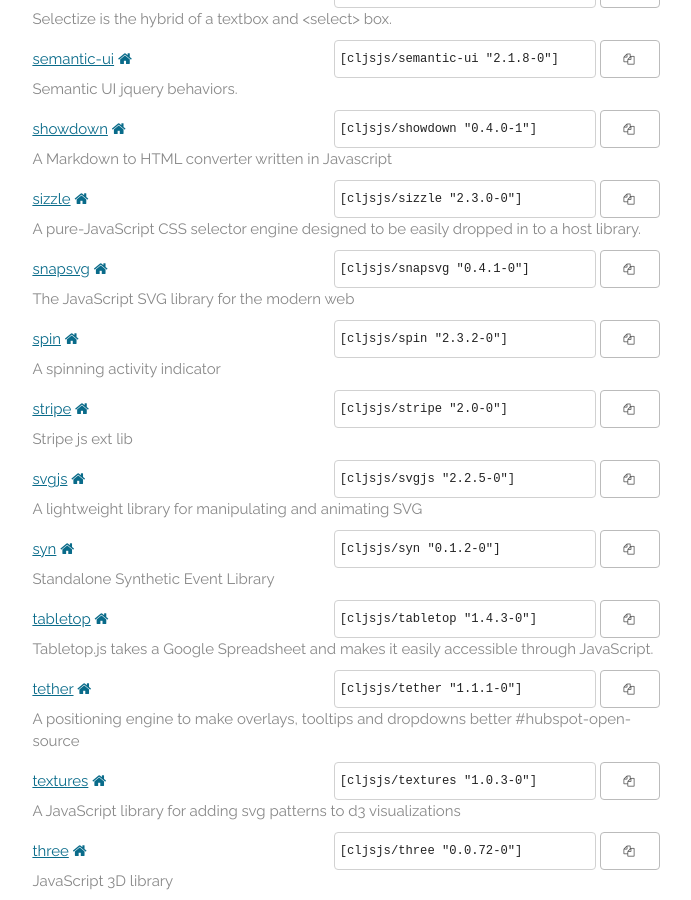
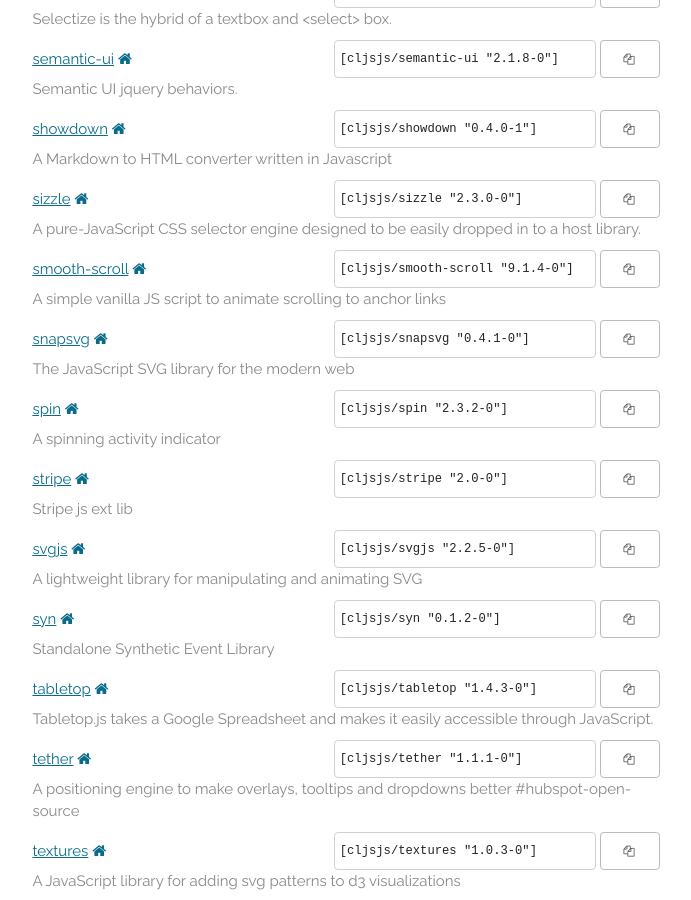
Before and after one commit to cljsjs/cljsjs.github.io, a Jekyll site: the page built from index.markdown, in a window 1280 px wide and 900 px high, scrolled down 13008 px. Shown: the whole window, without its empty margins (294-985 px from the left). Built offline with Jekyll 4.4.1, drawn with Linux system fonts in a browser that asks for light colours; nearby versions of some CDN libraries; comment, search, counter and statistics services are not loaded.

Commit message:
Automatic update

```diff
--- a/_includes/packages.html
+++ b/_includes/packages.html
@@ -966,8 +966,8 @@
     <a href="https://clojars.org/cljsjs/nvd3">nvd3</a>
     <a href="http://nvd3.org" target="new"><i class="fa fa-home"></i></a>
     <span class="clojars">
-      <input type="text" value='[cljsjs/nvd3 "1.8.2-0"]'/>
-      <button data-clipboard-text='[cljsjs/nvd3 "1.8.2-0"]'><i class="fa fa-copy"></i></button>
+      <input type="text" value='[cljsjs/nvd3 "1.8.2-1"]'/>
+      <button data-clipboard-text='[cljsjs/nvd3 "1.8.2-1"]'><i class="fa fa-copy"></i></button>
     </span>
     <p class="description">A reusable chart library for d3.js</p>
   </li>
@@ -1494,6 +1494,15 @@
     <p class="description">A pure-JavaScript CSS selector engine designed to be easily dropped in to a host library.</p>
   </li>
   <li>
+    <a href="https://clojars.org/cljsjs/smooth-scroll">smooth-scroll</a>
+    <a href="https://github.com/cferdinandi/smooth-scroll" target="new"><i class="fa fa-home"></i></a>
+    <span class="clojars">
+      <input type="text" value='[cljsjs/smooth-scroll "9.1.4-0"]'/>
+      <button data-clipboard-text='[cljsjs/smooth-scroll "9.1.4-0"]'><i class="fa fa-copy"></i></button>
+    </span>
+    <p class="description">A simple vanilla JS script to animate scrolling to anchor links</p>
+  </li>
+  <li>
     <a href="https://clojars.org/cljsjs/snapsvg">snapsvg</a>
     <a href="https://snapsvg.io" target="new"><i class="fa fa-home"></i></a>
     <span class="clojars">
```
